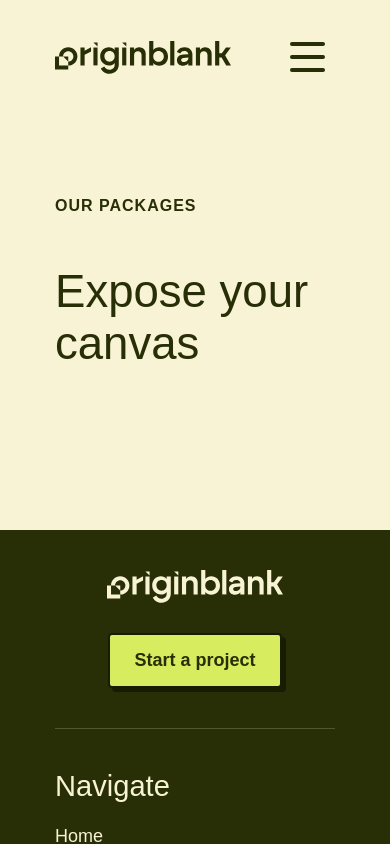
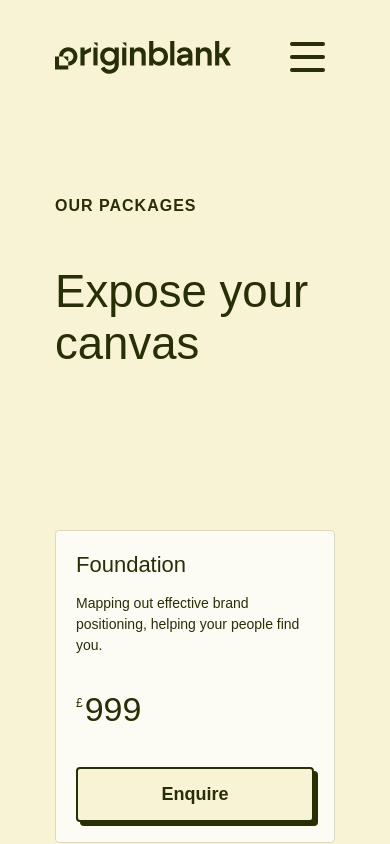
Before and after one commit to sgarciagallego/originblank, a Next.js app: page /packages in a window 390 px wide. Shown: the top 844 px of the page. Built offline with nearby package versions, Linux system fonts and the light colour scheme; a web font is replaced by a local one.

Commit message:
added mobile layout for packages, fix for menu disappear once link clicked

```diff
--- a/app/globals.scss
+++ b/app/globals.scss
@@ -59,7 +59,6 @@ $level-size: $type-base-size;
     'Fira Mono', 'Droid Sans Mono', 'Courier New', monospace;
 
   --foreground: 40, 46, 5;
-  --background: 247, 243, 212;
 
   --orange: 255, 98, 0;
   --drab-dark-brown: 40, 46, 5;
@@ -83,14 +82,20 @@ $level-size: $type-base-size;
   --P-200: 231, 244, 159;
   --P-100: 239, 248, 191;
 
-  --N-100: 253, 253, 253;
-  --N-200: 246, 246, 246;
-  --N-300: 237, 237, 237;
-  --N-400: 209, 209, 209;
-  --N-500: 163, 163, 163;
-  --N-600: 117, 117, 117;
-  --N-700: 71, 71, 71;
-  --N-800: 26, 26, 26;
+  --L-100: 255, 255, 255;
+  --L-200: 253, 252, 244;
+  --L-300: 251, 249, 233;
+  --L-400: 249, 246, 223;
+  --background: 247, 243, 212;
+  --T-100: 234, 230, 203;
+  --T-200: 221, 217, 193;
+  --T-300: 207, 205, 184;
+  --T-400: 194, 192, 175;
+  --T-500: 181, 179, 165;
+  --T-600: 168, 166, 156;
+  --T-700: 154, 154, 147;
+  --T-800: 141, 141, 137;
+  --T-900: 128, 128, 128;
 
   --hyperlink: 27, 84, 228;
   --hyperlink-hover: 19, 59, 160;
--- a/components/atoms/loader/loader.module.scss
+++ b/components/atoms/loader/loader.module.scss
@@ -39,7 +39,7 @@
     border-radius: 50%;
     content: '';
     display: inline-block;
-    background: rgb(var(--N-100));
+    background: rgb(var(--T-100));
     background-image:  radial-gradient(circle 0.875rem, rgb(var(--foreground)) 100%, transparent 0);
     background-repeat: no-repeat;
     animation: eyeMove 10s infinite , blink 10s infinite;
--- a/components/molecules/navbar/navbar.js
+++ b/components/molecules/navbar/navbar.js
@@ -27,6 +27,10 @@ export default function Navbar() {
     setMobileMenuVisible(!mobileMenuVisible)
   }
 
+  const handleLinkClick = () => {
+    setMobileMenuVisible(false)
+  }
+
   return (
     <header className={`space ${styles.parent}`}>
       <Link href="/" aria-label="Home">
@@ -49,10 +53,10 @@ export default function Navbar() {
           {mobileMenuVisible && (
             <nav className={styles.mobileContainer}>
               <ul>
-                <li><Link href="/about">About</Link></li>
-                <li><Link href="/work">Work</Link></li>
-                <li><Link href="/packages">Packages</Link></li>
-                <li><Link href="/contact">Contact</Link></li>
+                <li><Link href="/about" onClick={handleLinkClick}>About</Link></li>
+                <li><Link href="/work" onClick={handleLinkClick}>Work</Link></li>
+                <li><Link href="/packages" onClick={handleLinkClick}>Packages</Link></li>
+                <li><Link href="/contact" onClick={handleLinkClick}>Contact</Link></li>
               </ul>
             </nav>
           )}
--- a/components/sections/packages/packagesTable.js
+++ b/components/sections/packages/packagesTable.js
@@ -121,7 +121,22 @@ export default function PackagesTable() {
   return (
     <section className={`space ${styles.wrapper}`}>
       {viewportWidth < 768 ? (
-        <></>
+        <>
+          {packages.map(plan => (
+            <article
+              key={plan.id}
+              className={styles.mobileCard}
+            >
+              <h2>{plan.heading}</h2>
+              <p>{plan.desc}</p>
+              <div className={styles.priceTag}>
+                <span className={styles.currency}>£</span>
+                {plan.price}
+              </div>
+              <CtaLight href="/contact">Enquire</CtaLight>
+            </article>
+          ))}
+        </>
       ) : viewportWidth < 992 ? (
         <table className={styles.tabletPackages}>
           <caption className="screenReaderVisible">
--- a/components/sections/packages/packagesTable.module.scss
+++ b/components/sections/packages/packagesTable.module.scss
@@ -1,6 +1,19 @@
 .wrapper {
   margin-top: 10rem;
   margin-bottom: 10rem;
+
+  @media (min-width: 320px) and (max-width: 767px) {
+    display: grid;
+    grid-template-columns: 1fr;
+    grid-gap: 2.5rem;
+  }
+
+  & > article.mobileCard {
+    border-radius: 0.25rem;
+    border: 1.5px solid rgb(var(--T-200));
+    padding: 1.25rem;
+    background: rgb(var(--L-200));
+  }
 
   & h2 {
     font-size: 1.375rem;
@@ -10,6 +23,24 @@
   & p {
     font-size: 0.875rem;
     font-weight: 400;
+  }
+
+  & .priceTag {
+    margin-bottom: 2rem;
+    display: flex;
+    flex-direction: row;
+    font-size: 2.125rem;
+    font-weight: 500;
+
+    & > .currency {
+      margin-top: 0.625rem;
+      margin-right: 0.125rem;
+      font-size: 0.75rem;
+    }
+  }
+
+  & a {
+    width: 100%;
   }
 
   & > table.tabletPackages {
@@ -26,55 +57,37 @@
       }
 
       &:last-of-type {
-        border-bottom: 1px solid rgb(var(--N-500), 0.8);
+        border-bottom: 1px solid rgb(var(--T-500));
       }
 
       &:nth-child(2) {
         vertical-align: top;
 
         & > td {
-          border-top: 1px solid rgb(var(--N-500), 0.8);
-          border-left: 1px solid rgb(var(--N-500), 0.8);
-          border-right: 1px solid rgb(var(--N-500), 0.8);
+          border-top: 1px solid rgb(var(--T-500));
+          border-left: 1px solid rgb(var(--T-500));
+          border-right: 1px solid rgb(var(--T-500));
           padding: 2.875rem 1rem 1.5rem;
 
           & > p {
             min-height: calc((0.875rem * 1.5) * 6);
           }
-
-          & > .priceTag {
-            margin-bottom: 2rem;
-            display: flex;
-            flex-direction: row;
-            font-size: 2.125rem;
-            font-weight: 500;
-
-            & > .currency {
-              margin-top: 0.625rem;
-              margin-right: 0.125rem;
-              font-size: 0.75rem;
-            }
-          }
-
-          & > a {
-            width: 100%;
-          }
         }
       }
 
       & > th {
-        border: 1px solid rgb(var(--N-500), 0.8);
+        border: 1px solid rgb(var(--T-500));
         padding: 0.75rem 1rem;
         font-size: 0.875rem;
         font-weight: 500;
         text-align: center;
-        background: rgb(var(--N-500), 0.1);
+        background: rgb(var(--T-100));
       }
 
       &:nth-child(n+3) {
         & > td {
-          border-left: 1px solid rgb(var(--N-500), 0.8);
-          border-right: 1px solid rgb(var(--N-500), 0.8);
+          border-left: 1px solid rgb(var(--T-500));
+          border-right: 1px solid rgb(var(--T-500));
 
           padding: 0.75rem 1rem;
           font-size: 0.875rem;
@@ -102,9 +115,9 @@
         vertical-align: top;
 
         & > td {
-          border-top: 1px solid rgb(var(--N-500), 0.8);
-          border-left: 1px solid rgb(var(--N-500), 0.8);
-          border-right: 1px solid rgb(var(--N-500), 0.8);
+          border-top: 1px solid rgb(var(--T-500));
+          border-left: 1px solid rgb(var(--T-500));
+          border-right: 1px solid rgb(var(--T-500));
           padding: 2.875rem 1rem 1.5rem;
 
           & > p {
@@ -145,8 +158,8 @@
 
       &:not(:first-of-type) {
         & > td {
-          border-left: 1px solid rgb(var(--N-500), 0.8);
-          border-right: 1px solid rgb(var(--N-500), 0.8);
+          border-left: 1px solid rgb(var(--T-500));
+          border-right: 1px solid rgb(var(--T-500));
           padding: 0.75rem 1rem;
           font-size: 0.875rem;
 
@@ -158,12 +171,12 @@
       }
 
       &:last-of-type > td {
-        border-bottom: 1px solid rgb(var(--N-500), 0.8);
+        border-bottom: 1px solid rgb(var(--T-500));
       }
 
       &:nth-child(2n) > th,
       &:nth-child(2n) > td {
-        background: rgb(var(--N-500), 0.1);
+        background: rgb(var(--T-100));
       }
     }
   }
```
Also changed, not shown: components/sections/contact/contactForm.module.scss (+4 -4 lines).
